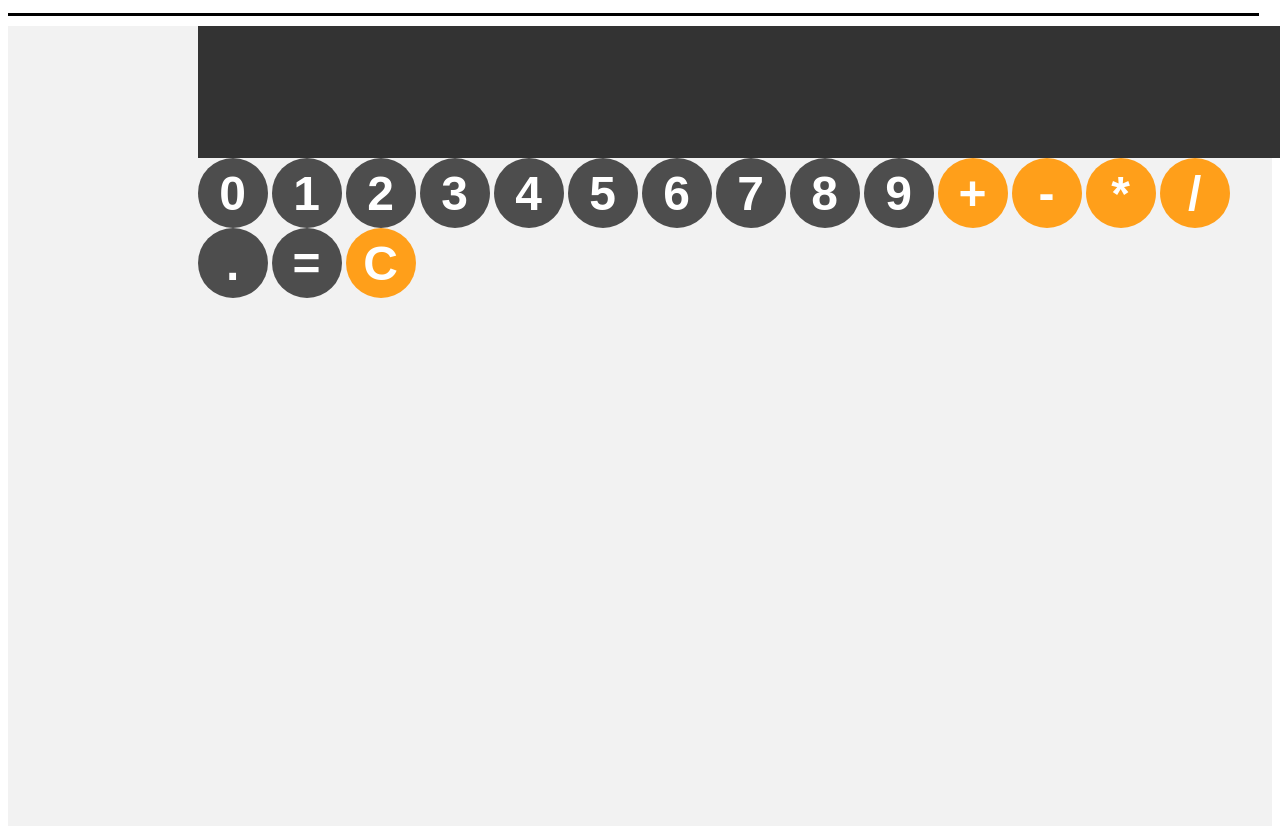
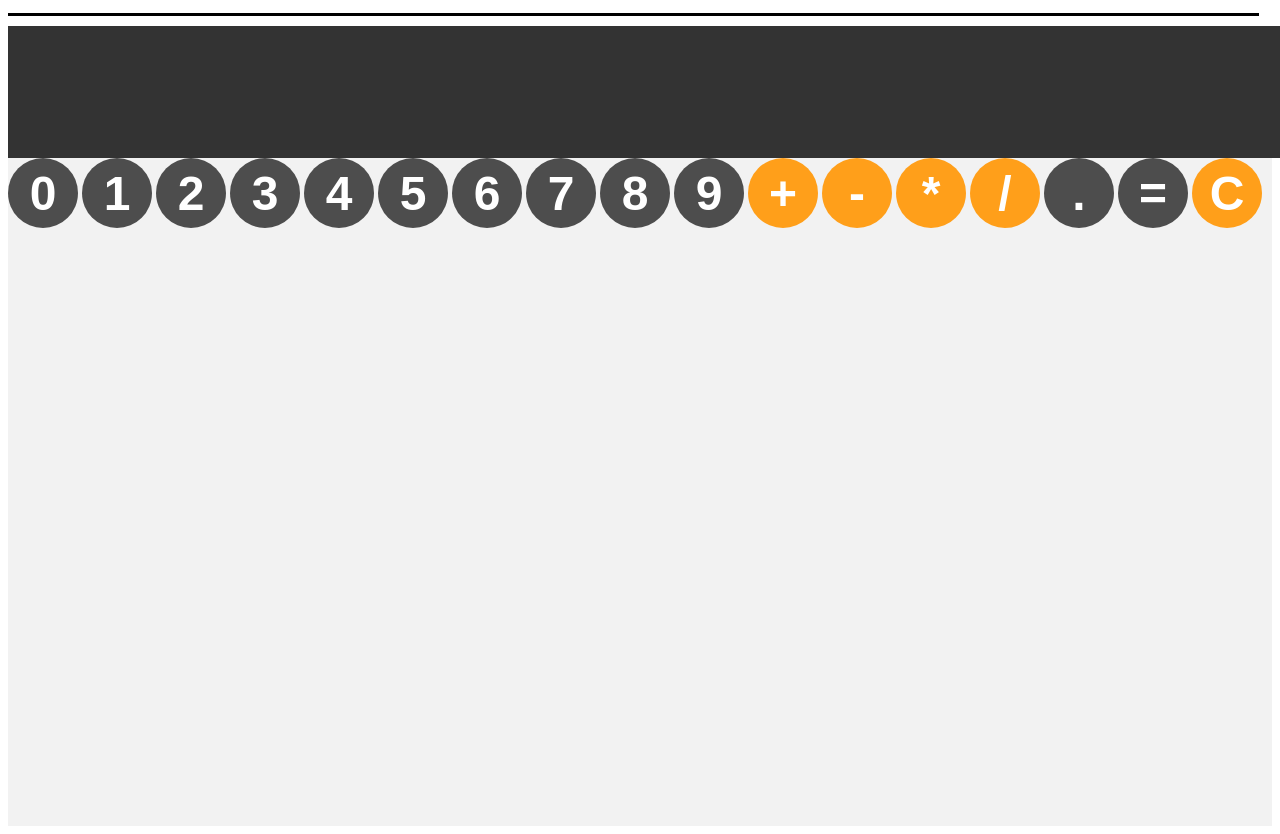
Before and after one commit to TookyLooky/Length-Calculator, a plain HTML site: page Calculator/length-calculator.html in a window 1280 px wide. Shown: the part 55-889 px from the top of the page. Drawn offline with Linux system fonts and the light colour scheme; files that its build step writes are made by us from their sources; files whose address does not match are found by name.

Commit message:
Update style.css

```diff
--- a/Calculator/style.css
+++ b/Calculator/style.css
@@ -1,5 +1,5 @@
 .for_Calculator{
-    padding-left: 15%;
+    padding-left: 5%
     display: flex;
     height: 100vh;
     background-color: hsl(0, 0%, 95%);
```
